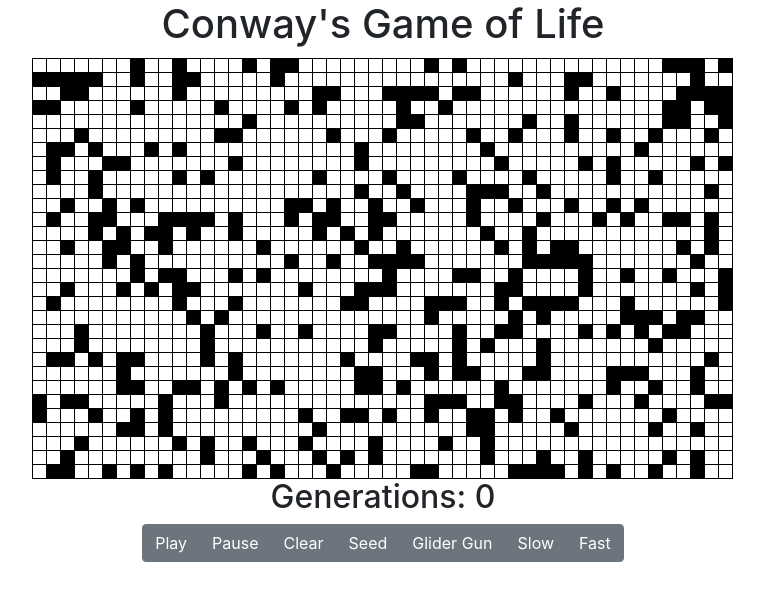
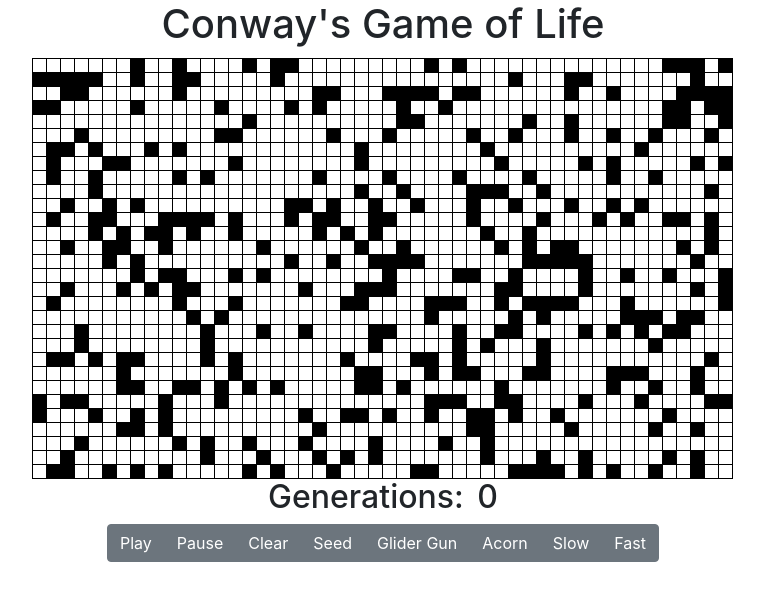
Before and after one commit to bloominstituteoftechnology/CS-Build-Week-1, a React (Create React App) app in the folder conways-life/: page / in a window 1280 px wide. Shown: the top 600 px of the page, without its empty margins (257-1021 px from the left). Built offline with nearby package versions, Linux system fonts and the light colour scheme.

Commit message:
added acorn

```diff
--- a/conways-life/src/App.css
+++ b/conways-life/src/App.css
@@ -1,3 +1,7 @@
 .App {
   text-align: center;
 }
+
+span {
+  padding-left: 5px
+}
--- a/conways-life/src/App.js
+++ b/conways-life/src/App.js
@@ -50,44 +50,6 @@ class App extends Component {
   gliderGun = () => {
     if (this.state.isPlaying === false) {
       let gridCopy = arrayClone(this.state.gridFull);
-
-      // gridCopy[1][5] = true;
-      // gridCopy[1][6] = true;
-      // gridCopy[2][5] = true;
-      // gridCopy[2][6] = true;
-      // gridCopy[11][5] = true;
-      // gridCopy[11][6] = true;
-      // gridCopy[11][7] = true;
-      // gridCopy[12][4] = true;
-      // gridCopy[12][8] = true;
-      // gridCopy[13][3] = true;
-      // gridCopy[13][9] = true;
-      // gridCopy[14][3] = true;
-      // gridCopy[14][9] = true;
-      // gridCopy[15][6] = true;
-      // gridCopy[16][4] = true;
-      // gridCopy[16][8] = true;
-      // gridCopy[17][5] = true;
-      // gridCopy[17][6] = true;
-      // gridCopy[17][7] = true;
-      // gridCopy[18][6] = true;
-      // gridCopy[21][3] = true;
-      // gridCopy[21][4] = true;
-      // gridCopy[21][5] = true;
-      // gridCopy[22][3] = true;
-      // gridCopy[22][4] = true;
-      // gridCopy[22][5] = true;
-      // gridCopy[23][2] = true;
-      // gridCopy[23][6] = true;
-      // gridCopy[25][1] = true;
-      // gridCopy[25][2] = true;
-      // gridCopy[25][6] = true;
-      // gridCopy[25][7] = true;
-      // gridCopy[35][3] = true;
-      // gridCopy[35][4] = true;
-      // gridCopy[36][3] = true;
-      // gridCopy[36][4] = true;
-
       gridCopy[5][1] = true;
       gridCopy[6][1] = true;
       gridCopy[5][2] = true;
@@ -132,6 +94,24 @@ class App extends Component {
     }
   };
 
+  acorn = () => {
+    if (this.state.isPlaying === false) {
+      let gridCopy = arrayClone(this.state.gridFull);
+      gridCopy[13][19] = true;
+      gridCopy[13][20] = true;
+      gridCopy[11][20] = true;
+      gridCopy[12][22] = true;
+      gridCopy[13][23] = true;
+      gridCopy[13][24] = true;
+      gridCopy[13][25] = true;
+      this.setState({
+        gridFull: gridCopy
+      });
+    } else {
+      alert("Simulation in progress – cannot seed game!");
+    }
+  }
+
   playButton = () => {
     clearInterval(this.intervalId);
     this.intervalId = setInterval(this.playGame, this.speed);
@@ -139,9 +119,7 @@ class App extends Component {
 
   pauseButton = () => {
     clearInterval(this.intervalId);
-    this.setState({
-      isPlaying: false
-    });
+
   };
 
   slowButton = () => {
@@ -150,7 +128,7 @@ class App extends Component {
   };
 
   fastButton = () => {
-    this.speed = 100;
+    this.speed = 200;
     this.playButton();
   };
 
@@ -184,8 +162,7 @@ class App extends Component {
         if (j > 0) if (g[i][j - 1]) count++;
         if (i < this.rows - 1) if (g[i + 1][j]) count++;
         if (i < this.rows - 1 && j > 0) if (g[i + 1][j - 1]) count++;
-        if (i < this.rows - 1 && j < this.cols - 1)
-          if (g[i + 1][j + 1]) count++;
+        if (i < this.rows - 1 && j < this.cols - 1) if (g[i + 1][j + 1]) count++;
         if (g[i][j] && (count < 2 || count > 3)) g2[i][j] = false;
         if (!g[i][j] && count === 3) g2[i][j] = true;
       }
@@ -211,13 +188,14 @@ class App extends Component {
           cols={this.cols}
           selectBox={this.selectBox}
         />
-        <h2>Generations: {this.state.generation}</h2>
+        <h2>Generations: <span>{this.state.generation}</span></h2>
         <ButtonGroup>
           <Button onClick={this.playButton}>Play</Button>
           <Button onClick={this.pauseButton}>Pause</Button>
           <Button onClick={this.clearButton}>Clear</Button>
           <Button onClick={this.seedGame}>Seed</Button>
           <Button onClick={this.gliderGun}>Glider Gun</Button>
+          <Button onClick={this.acorn}>Acorn</Button>
           <Button onClick={this.slowButton}>Slow</Button>
           <Button onClick={this.fastButton}>Fast</Button>
         </ButtonGroup>
```
Also changed, not shown: conways-life/src/helpers.js (+2 -31 lines).
